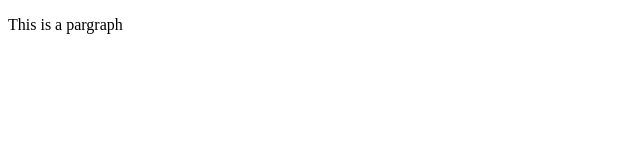
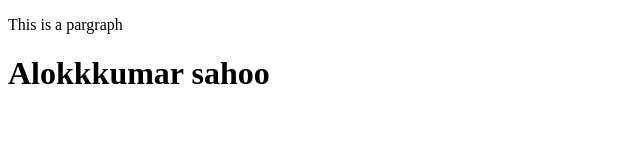
Before and after one commit to Alokkumar-shgit/Localrepo, a plain HTML site: page index.html in a window 1280 px wide. Shown: the whole page, without its empty margins (0-640 px from the left). Drawn offline with Linux system fonts and the light colour scheme.

Commit message:
Add new Feature

```diff
--- a/index.html
+++ b/index.html
@@ -7,6 +7,7 @@
 </head>
 <body>
     <p>This is a pargraph</p>
+    <h1>Alokkkumar sahoo</h1>
 
 </body>
 </html>
```
